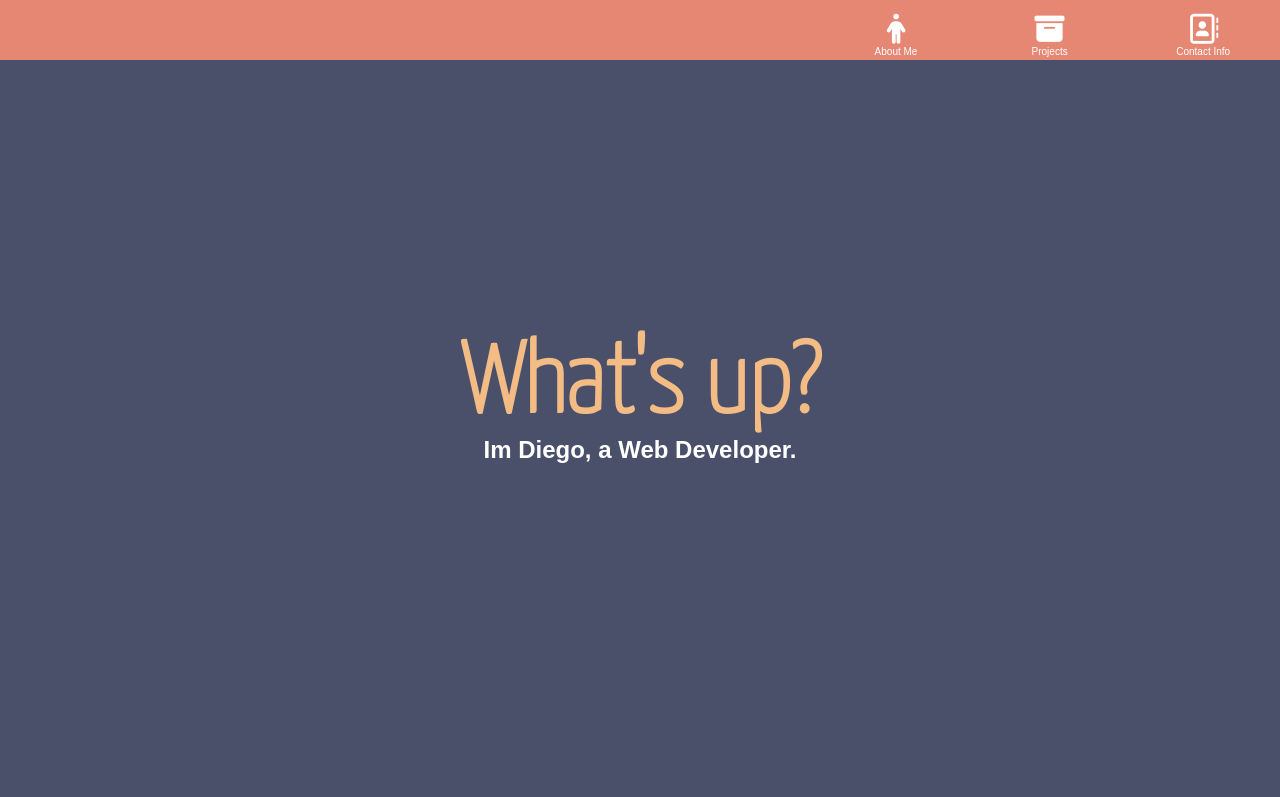
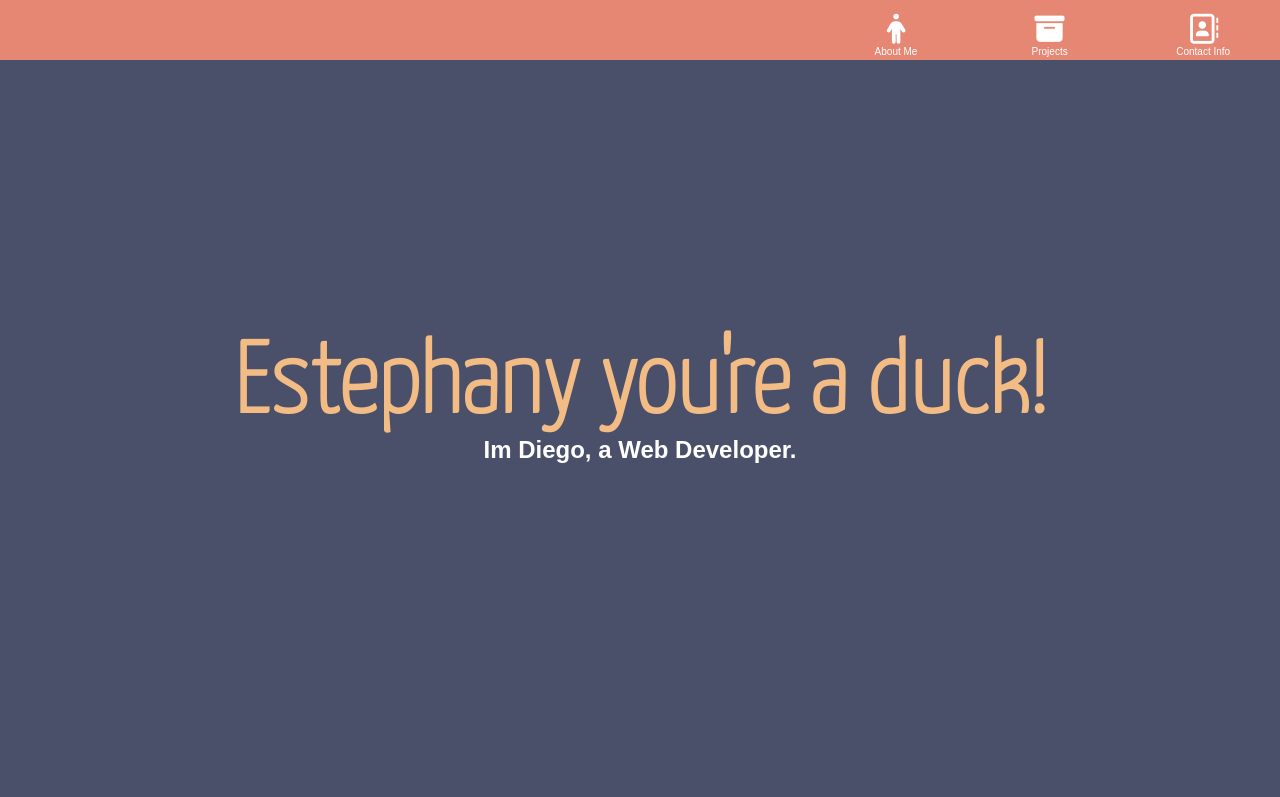
Before and after one commit to diego-5/diego-5.github.io, a plain HTML site: page index.html in a window 1280 px wide. Shown: the top 797 px of the page. Drawn offline with Linux system fonts and the light colour scheme.

Commit message:
Update index.html

```diff
--- a/index.html
+++ b/index.html
@@ -29,7 +29,7 @@
 <!-- welcome sec start-->
 <section id="welcome-section">
     <h1>
-        What's up?
+        Estephany you're a duck!
     </h1>
     <h2>
         Im Diego, a Web Developer.
```
